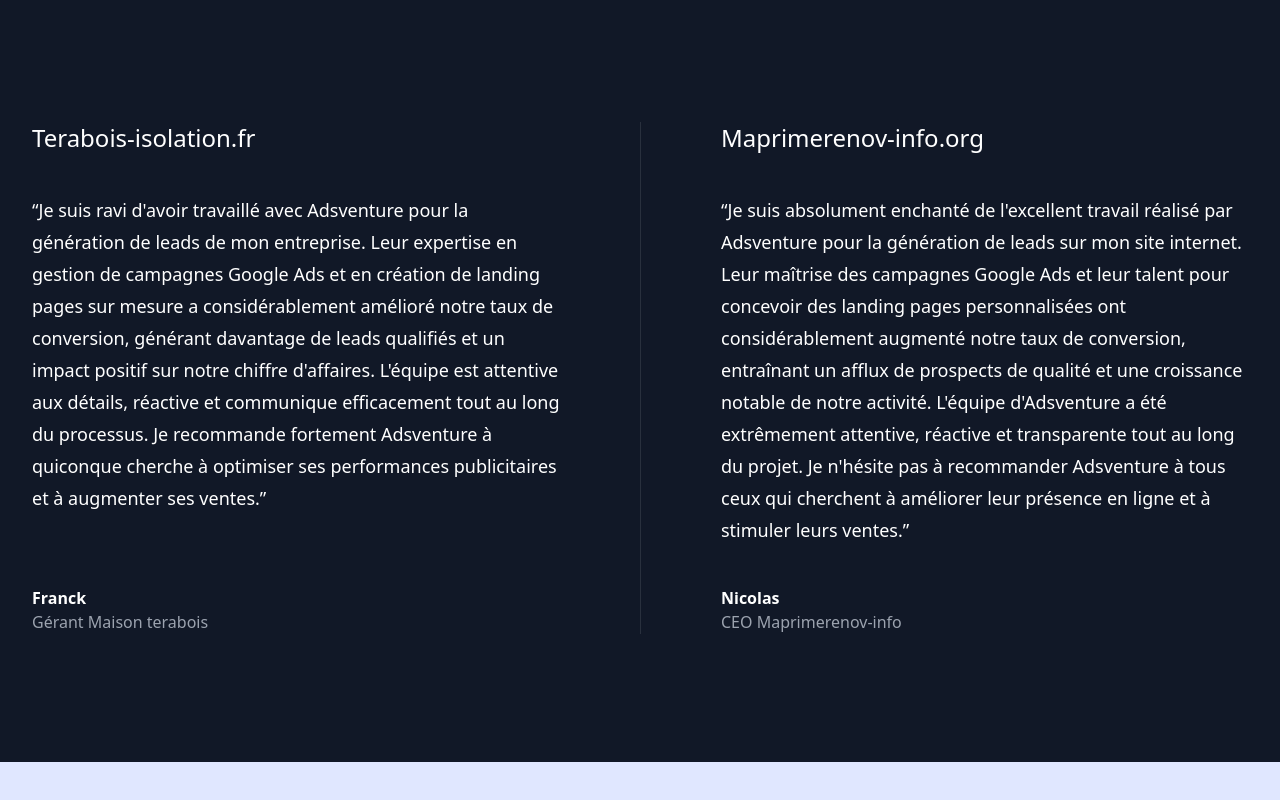
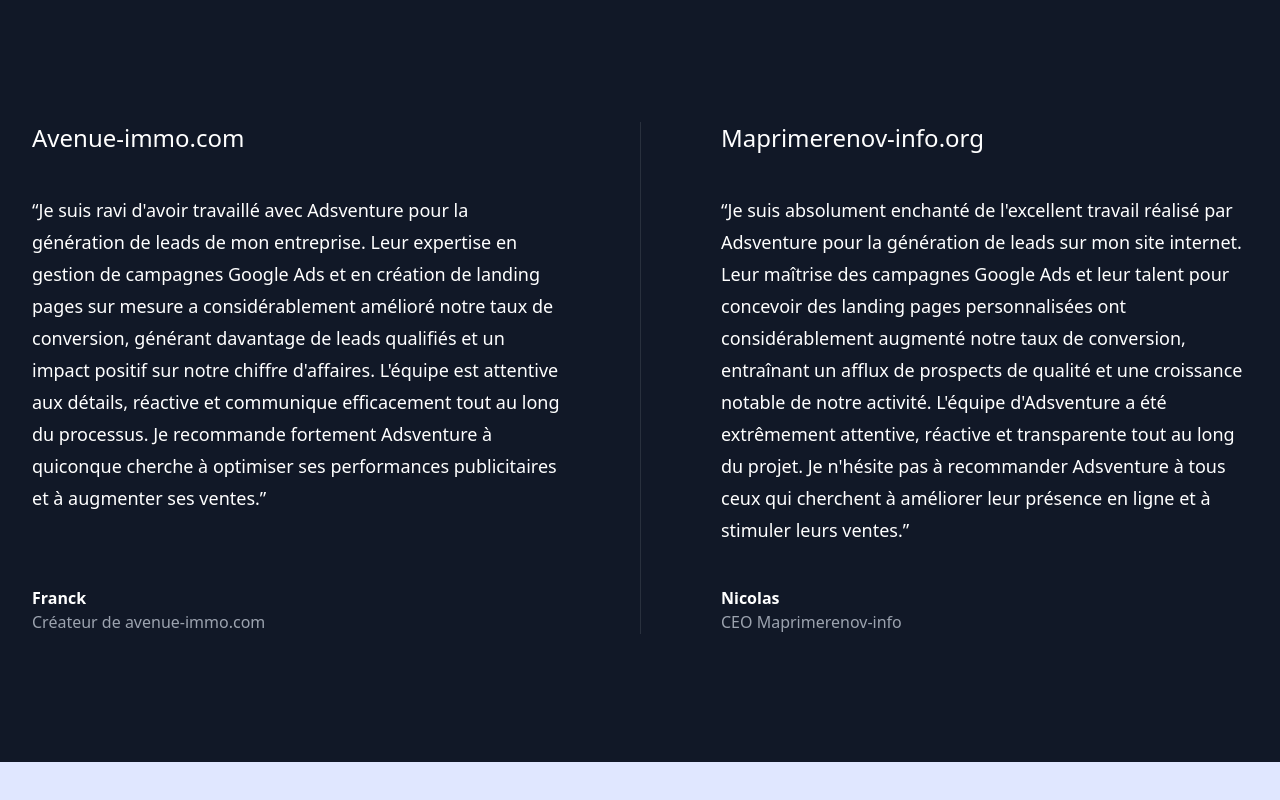
Before and after one commit to magicniclus/adsventure, a Next.js app: page / in a window 1280 px wide. Shown: the part 4240-5040 px from the top of the page. Built offline with nearby package versions, Linux system fonts and the light colour scheme.

Commit message:
Update Testimonials.js

```diff
--- a/components/Organisms/Testimonials.js
+++ b/components/Organisms/Testimonials.js
@@ -6,7 +6,7 @@
       <div className="mx-auto max-w-7xl px-6 lg:px-8">
         <div className="mx-auto grid max-w-2xl grid-cols-1 lg:mx-0 lg:max-w-none lg:grid-cols-2">
           <div className="flex flex-col pb-10 sm:pb-16 lg:pb-0 lg:pr-8 xl:pr-20">
-            <h2 className="text-white text-2xl">Terabois-isolation.fr</h2>
+            <h2 className="text-white text-2xl">Avenue-immo.com</h2>
             <figure className="mt-10 flex flex-auto flex-col justify-between">
               <blockquote className="text-lg leading-8 text-white">
                 <p>
@@ -34,7 +34,7 @@
                     className="mt-1 text-gray-400"
                     href="https://www.terabois-isolation.fr/nous-contacter"
                   >
-                    Gérant Maison terabois
+                    Créateur de avenue-immo.com
                   </a>
                 </div>
               </figcaption>
```
